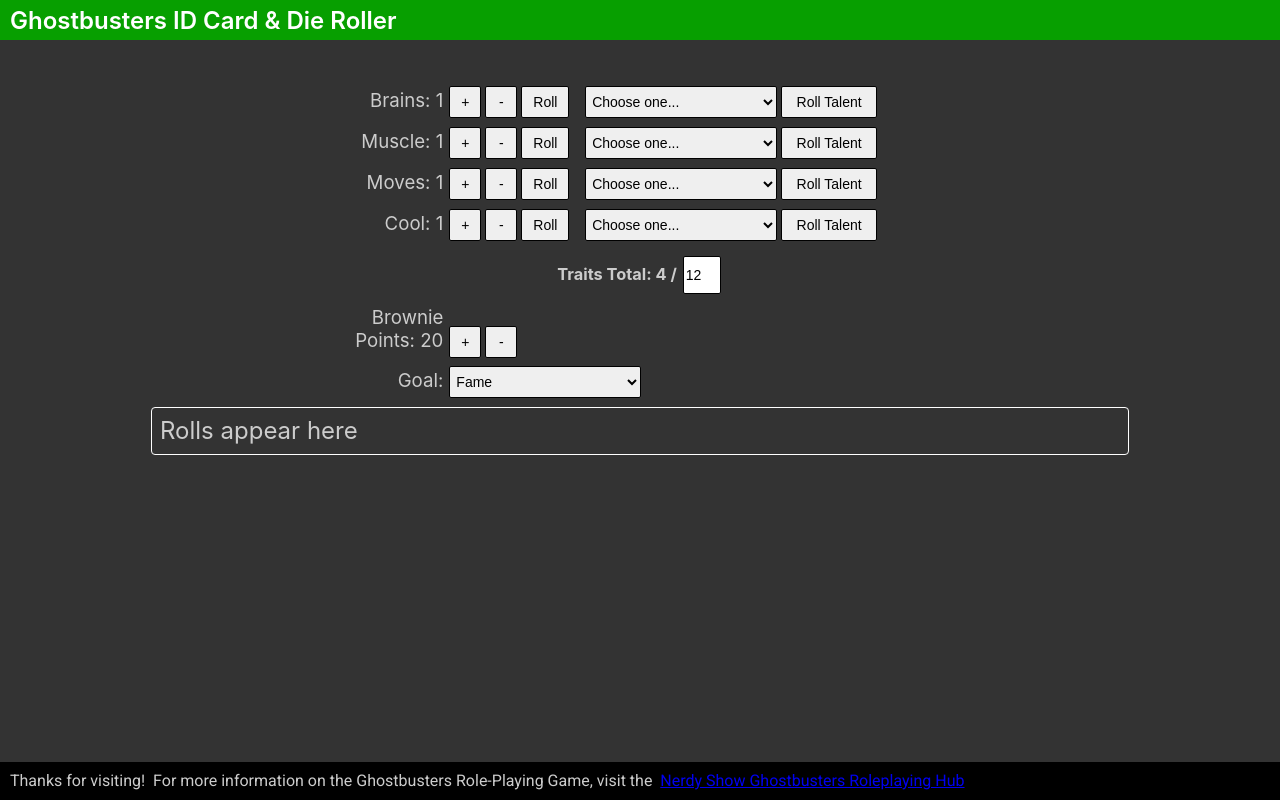
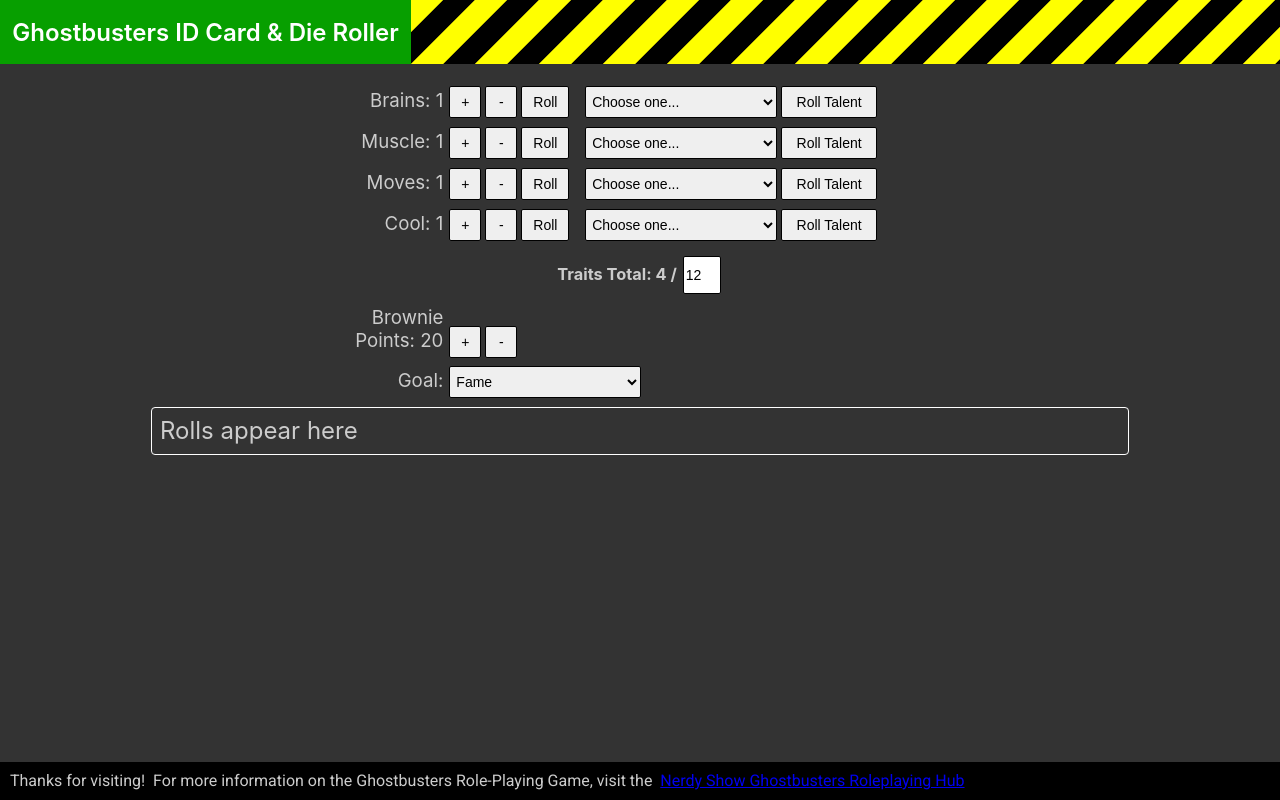
Before and after one commit to pguenthe/gb-dice, an Angular app: page / in a window 1280 px wide. Built offline with nearby package versions, Linux system fonts and the light colour scheme.

Commit message:
added warning stripe

```diff
--- a/src/app/app.component.css
+++ b/src/app/app.component.css
@@ -29,15 +29,28 @@
     top: 0;
     left: 0;
     right: 0;
-    height: 40px;
-    padding-left: 10px;
-    padding-right: 10px;
+    height: 64px;
     display: flex;
     align-items: center;
     background-color: #079f00;
+  }
+
+  .title {
+    text-align: center;
+    width: 24em;
+    margin-left: 10px;
+    margin-right: 10px;
     color: white;
     font-weight: 600;
     font-size: 18pt;
+  }
+
+  .warning-stripe {
+    height: 64px;
+    width: 100%;
+    margin: 0px;
+    background-image: url("/assets/img/stripe.png");
+    background-repeat: repeat;
   }
 
   .content {
--- a/src/app/app.component.html
+++ b/src/app/app.component.html
@@ -1,10 +1,11 @@
 
 <!-- Toolbar -->
 <div class="toolbar" role="banner">
-  <span>{{ title }}</span>
-    <div class="spacer"></div>
+  <div class="title">{{ title }}</div>
+  <div class="warning-stripe">
+  </div>
+</div>
 
-</div>
 
 <div class="content" role="main">
 
@@ -24,7 +25,6 @@
 
     <button class="btn-wide" (click)="rollBrainsTalent($event)">Roll Talent</button>
   </div>
-
 
   <div class="trait-holder">
     <span class="trait">
```
Also changed, not shown: src/assets/img/stripe.png (added).
